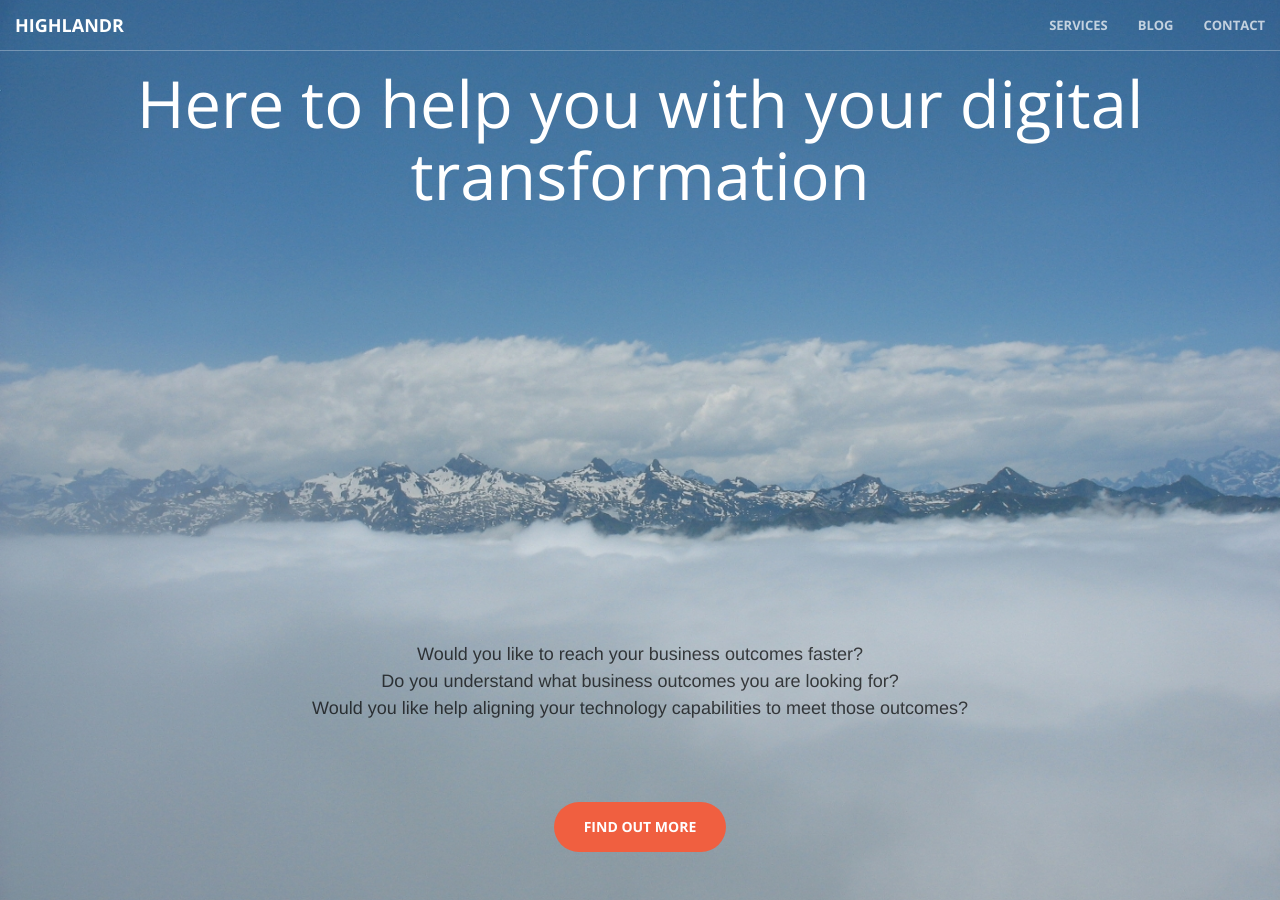
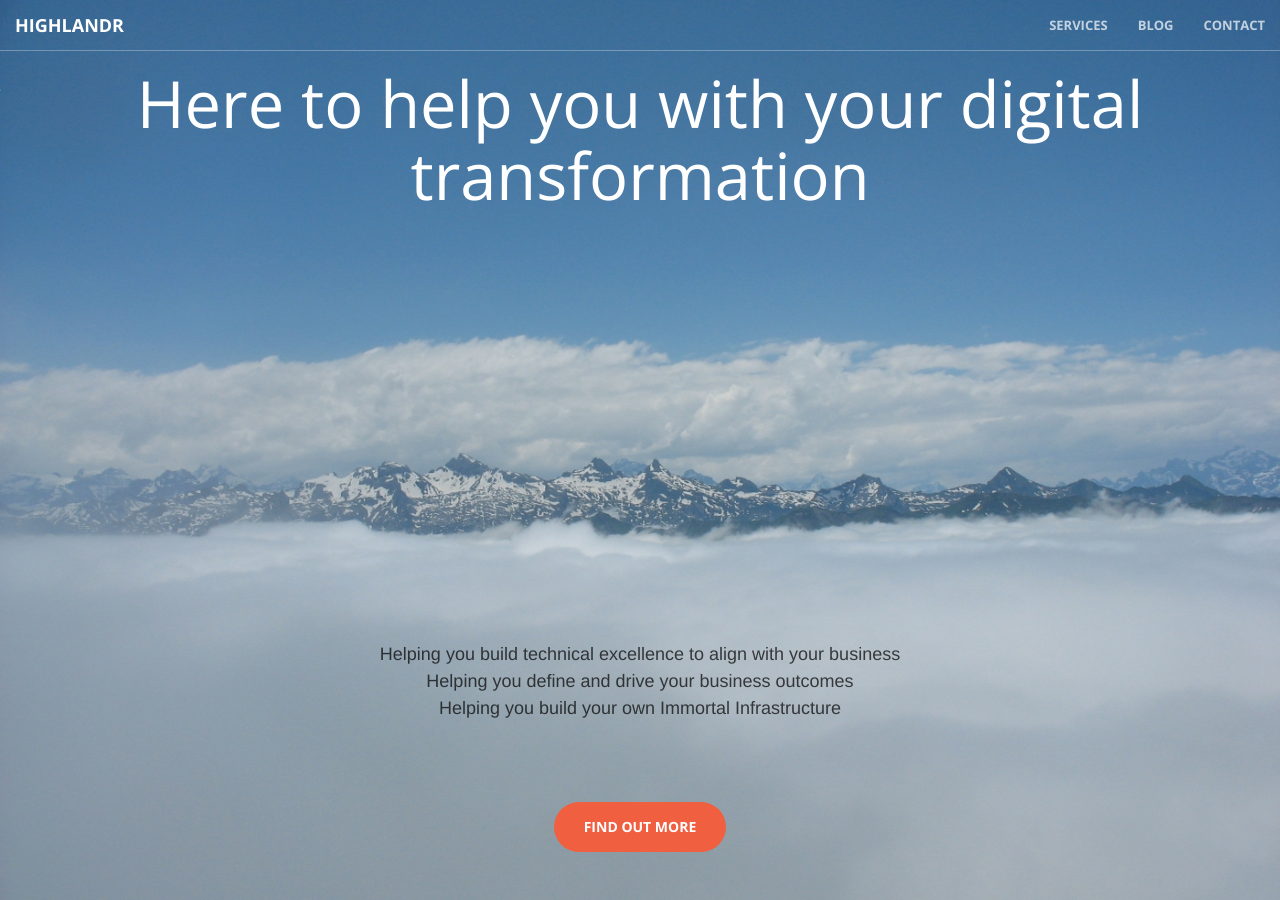
Before and after one commit to highlandrulz/highlandr, a Jekyll site: the page built from index.html, in a window 1280 px wide. Built offline with Jekyll 4.4.1, drawn with Linux system fonts in a browser that asks for light colours.

Commit message:
Changed index page

```diff
--- a/index.html
+++ b/index.html
@@ -11,9 +11,9 @@ title: Home Page
                     <div class="set-font">
                 <p style="padding-top:350px">
 
-                    Would you like to reach your business outcomes faster?<br>
-                    Do you understand what business outcomes you are looking for?<br>
-                    Would you like help aligning your technology capabilities to meet those outcomes?<br>
+                    Helping you build technical excellence to align with your business<br>
+                    Helping you define and drive your business outcomes<br>
+                    Helping you build your own Immortal Infrastructure<br>
                     </div>
                 </p>
                 <a href="/services.html" class="btn btn-primary btn-xl">Find Out More</a>
```
